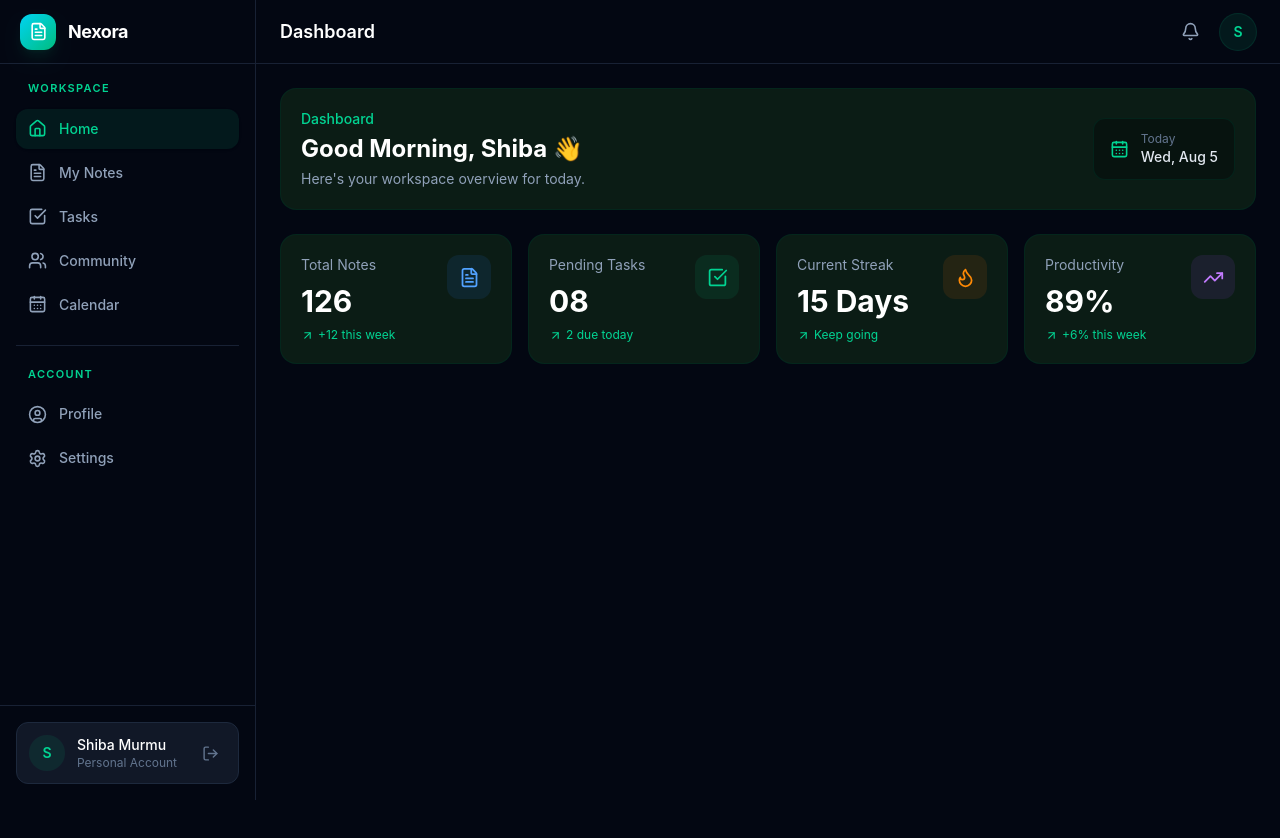
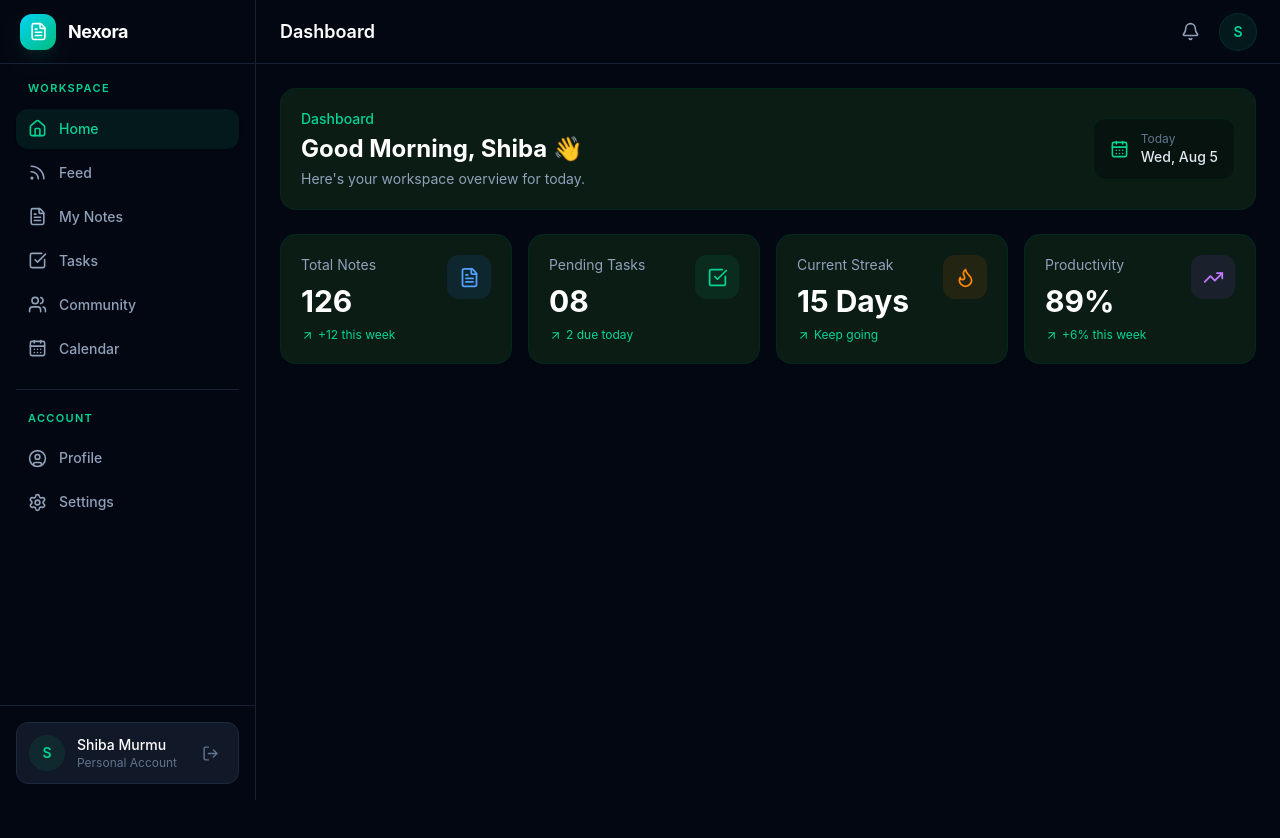
Before and after one commit to shiba-murmu/NoteApp, a React app in the folder frontend/: page /dashboard in a window 1280 px wide. Shown: the top 838 px of the page. Built offline with nearby package versions, Linux system fonts and the light colour scheme; the HTML template or start-up script is replaced by a standard one.

Commit message:
one more section addded in the dashboard sidebar

```diff
--- a/frontend/src/pages/protected/Dashboard.jsx
+++ b/frontend/src/pages/protected/Dashboard.jsx
@@ -34,7 +34,10 @@ const Dashboard = () => {
         if (pathname.startsWith("/dashboard/settings")) {
             return "Settings";
         }
-
+        if (pathname
+            .startsWith("/dashboard/feed")) {
+            return "Feed";
+        }
         return "Dashboard";
     };
     const location = useLocation();
--- a/frontend/src/pages/protected/dashboard/DashboardSidebar.jsx
+++ b/frontend/src/pages/protected/dashboard/DashboardSidebar.jsx
@@ -10,6 +10,7 @@ import {
     UserCircle,
     LogOut,
     X,
+    Rss,
 } from "lucide-react";
 
 import { NavLink } from "react-router-dom";
@@ -20,10 +21,17 @@ const DashboardSidebar = ({
 }) => {
 
     const menuItems = [
+        // If any of the menu items are added or removed, make sure to update the getPageTitle function in Dashboard.jsx accordingly.
         {
             name: "Home",
             path: "/dashboard",
             icon: Home,
+        },
+        {
+            name: "Feed",
+            path: "/dashboard/feed",
+            icon: Rss,
+
         },
         {
             name: "My Notes",
@@ -45,6 +53,7 @@ const DashboardSidebar = ({
             path: "/dashboard/calendar",
             icon: CalendarDays,
         },
+
     ];
 
     const handleNavigation = () => {
```
